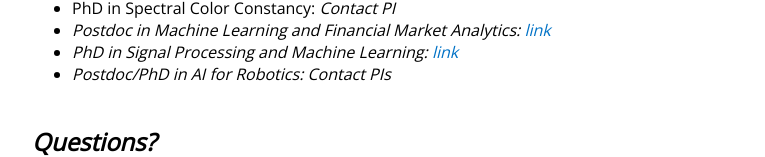
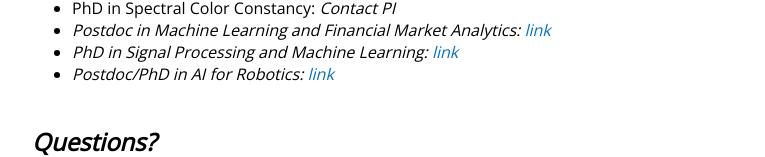
Before and after one commit to kamarain/recruit2025, a plain HTML site: page index.html in a window 1280 px wide. Shown: the part 6786-6943 px from the top of the page, without its empty margins (258-1023 px from the left). Drawn offline with nearby package versions, Linux system fonts and the light colour scheme.

Commit message:
added Roel and Reza link

```diff
--- a/index.html
+++ b/index.html
@@ -364,7 +364,7 @@ Research topics for the Autonomous Mobile Machines group relate to robot learnin
         <li>PhD in Spectral Color Constancy: <i>Contact PI</a>
         <li>Postdoc in Machine Learning and Financial Market Analytics: <a href="https://tuni.rekrytointi.com/paikat/?o=A_A&jid=2753">link</a></li>
         <li>PhD in Signal Processing and Machine Learning: <a href="https://tuni.rekrytointi.com/paikat/?o=A_RJ&jgid=1&jid=2761">link</a></li>
-        <li>Postdoc/PhD in AI for Robotics: <i>Contact PIs</a>
+        <li>Postdoc/PhD in AI for Robotics: <a href="https://tuni.rekrytointi.com/paikat/?o=A_A&jid=2770">link</a></li>
     </ul>
     </p>
 
```
